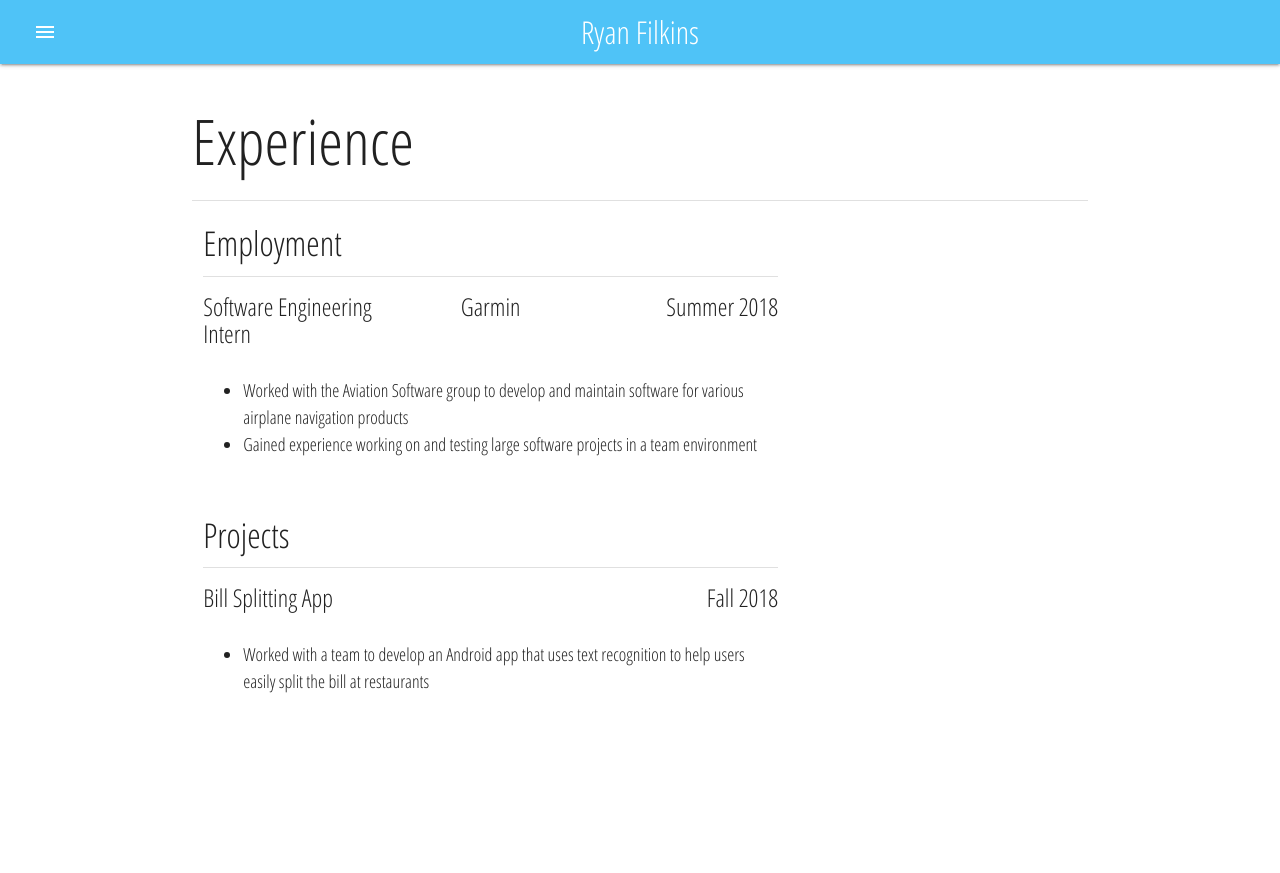
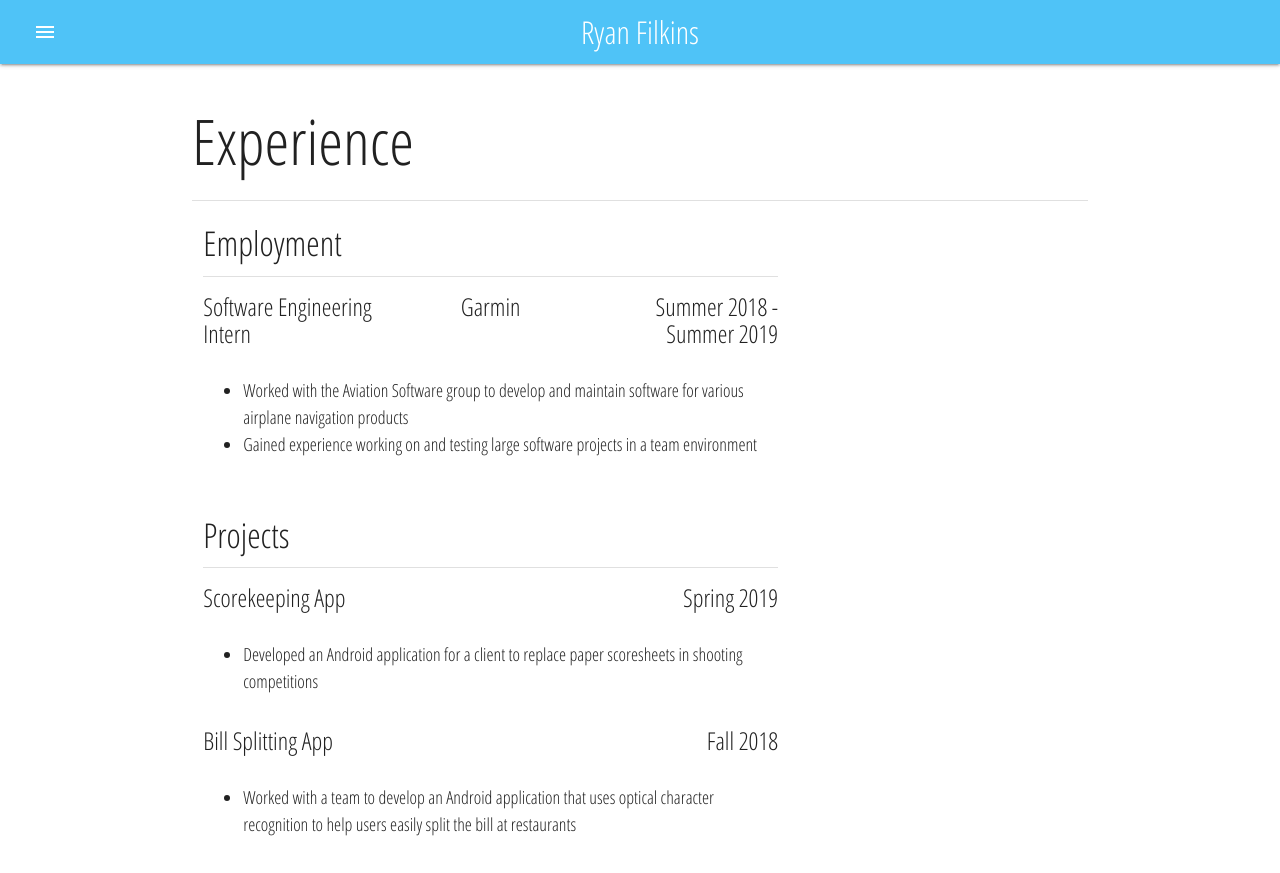
Before and after one commit to ryanfilkins97/ryanfilkins97.github.io, a plain HTML site: page experience.html in a window 1280 px wide. Before the commit the page ends 800 px from the top, so only its background shows below. Drawn offline with nearby package versions, Linux system fonts and the light colour scheme.

Commit message:
Summer 2019 Update

```diff
--- a/experience.html
+++ b/experience.html
@@ -64,7 +64,7 @@
                             <h5 class="center-align">Garmin</h5>
                         </div>
                         <div class="col s4">
-                            <h5 class="right-align">Summer 2018</h5>
+                            <h5 class="right-align">Summer 2018 - Summer 2019</h5>
                         </div>
                     </div>
                     <ul class="browser-default mobile-list-med hide-on-med-and-up">
@@ -85,6 +85,20 @@
                     <div class="divider hide-on-small-only"></div>
                     <div class="row">
                         <div class="col s6">
+                            <h5 class="left-align">Scorekeeping App</h5>
+                        </div>
+                        <div class="col s6">
+                            <h5 class="right-align">Spring 2019</h5>
+                        </div>
+                    </div>
+                    <ul class="browser-default mobile-list-med hide-on-med-and-up">
+                        <li>Developed an Android application for a client to replace paper scoresheets in shooting competitions</li>
+                    </ul>
+                    <ul class="browser-default hide-on-small-only">
+                        <li>Developed an Android application for a client to replace paper scoresheets in shooting competitions</li>
+                    </ul>
+                    <div class="row">
+                        <div class="col s6">
                             <h5 class="left-align">Bill Splitting App</h5>
                         </div>
                         <div class="col s6">
@@ -92,10 +106,10 @@
                         </div>
                     </div>
                     <ul class="browser-default mobile-list-med hide-on-med-and-up">
-                        <li>Worked with a team to develop an Android app that uses text recognition to help users easily split the bill at restaurants</li>
+                        <li>Worked with a team to develop an Android application that uses optical character recognition to help users easily split the bill at restaurants</li>
                     </ul>
                     <ul class="browser-default hide-on-small-only">
-                        <li>Worked with a team to develop an Android app that uses text recognition to help users easily split the bill at restaurants</li>
+                        <li>Worked with a team to develop an Android application that uses optical character recognition to help users easily split the bill at restaurants</li>
                     </ul>
                 </div>
             </div>
```
Also changed, not shown: education.html (+2 -2 lines), index.html (+1 -1 lines), 1 other file.
